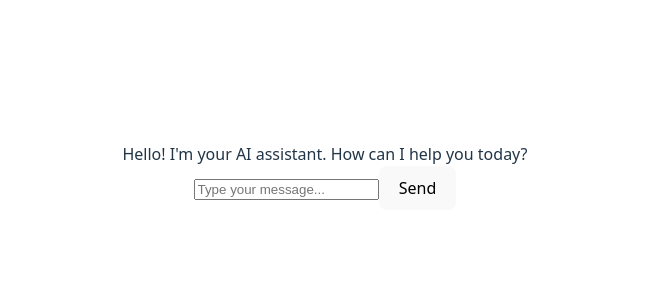
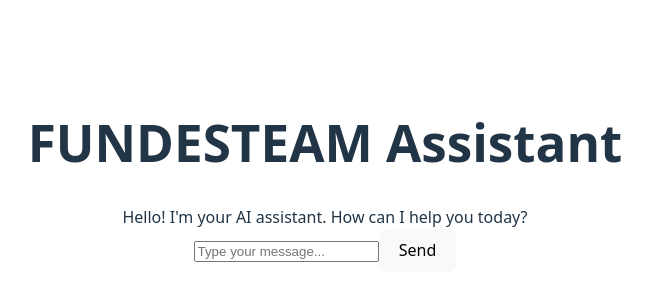
Before and after one commit to Bleedingmetal/FUNDESTEAM, a React (Vite) app in the folder chatbot-frontend/: page / in a window 1280 px wide. Shown: the part 224-524 px from the top of the page, without its empty margins (315-967 px from the left). Built offline with nearby package versions, Linux system fonts and the light colour scheme.

Commit message:
I made too many changes to track will have long description in pull request or final commit

```diff
--- /dev/null
+++ b/chatbot-frontend/src/components/ChatHeader.tsx
@@ -0,0 +1,11 @@
+const ChatHeader = () => {
+    return (
+        <header className="w-full bg-gray-800 border-b border-gray-700 px-6 py-3 flex items-center justify-center">
+            <h1 className="text-lg font-semibold bg-gradient-to-r from-purple-400 to-blue-400 bg-clip-text text-transparent">
+                FUNDESTEAM Assistant
+            </h1>
+        </header>
+    );
+};
+
+export default ChatHeader;
--- a/chatbot-frontend/src/components/ChatInput.tsx
+++ b/chatbot-frontend/src/components/ChatInput.tsx
@@ -8,6 +8,7 @@
     const [text, setText] = useState('');
 
     const handleSend = () => {
+        if (!text.trim()) return;
         onSend(text);
         setText('');
     };
@@ -17,18 +18,18 @@
     };
 
     return (
-        <div className="p-4 bg-gray-700 flex gap-2">
+        <div className="p-3 bg-gray-900 border-t border-gray-800 flex gap-2 items-center">
             <input
                 type="text"
                 value={text}
                 onChange={(e) => setText(e.target.value)}
                 onKeyDown={handleKeyPress}
-                className="flex-1 px-4 py-2 rounded-lg bg-gray-600 text-white focus:outline-none"
+                className="flex-1 px-4 py-2 rounded-xl bg-gray-800 text-gray-200 placeholder-gray-400 focus:outline-none focus:ring-2 focus:ring-purple-500"
                 placeholder="Type your message..."
             />
             <button
                 onClick={handleSend}
-                className="px-4 py-2 bg-blue-600 rounded-lg hover:bg-blue-500 transition"
+                className="px-4 py-2 rounded-xl bg-gradient-to-r from-purple-600 to-blue-600 hover:from-purple-500 hover:to-blue-500 text-white font-medium shadow-md transition"
             >
                 Send
             </button>
--- a/chatbot-frontend/src/components/ChatMessage.tsx
+++ b/chatbot-frontend/src/components/ChatMessage.tsx
@@ -8,7 +8,13 @@
     const isUser = message.sender === 'user';
     return (
         <div className={`flex ${isUser ? 'justify-end' : 'justify-start'}`}>
-            <div className={`px-4 py-2 rounded-lg max-w-xs ${isUser ? 'bg-blue-600 text-white' : 'bg-gray-700 text-gray-100'}`}>
+            <div
+                className={`px-4 py-2 rounded-2xl max-w-xs text-sm shadow-md ${
+                    isUser
+                        ? 'bg-gradient-to-r from-blue-500 to-purple-600 text-white rounded-br-none'
+                        : 'bg-gradient-to-r from-gray-700 to-gray-800 text-gray-100 rounded-bl-none'
+                }`}
+            >
                 {message.text}
             </div>
         </div>
--- a/chatbot-frontend/src/components/ChatWindow.tsx
+++ b/chatbot-frontend/src/components/ChatWindow.tsx
@@ -7,7 +7,7 @@
 
 const ChatWindow: React.FC<ChatWindowProps> = ({ messages }) => {
     return (
-        <div className="flex-1 p-4 overflow-y-auto space-y-3">
+        <div className="flex-1 p-4 overflow-y-auto space-y-3 bg-gradient-to-b from-gray-900 via-gray-800 to-gray-900">
             {messages.map(msg => (
                 <ChatMessage key={msg.id} message={msg} />
             ))}
--- a/chatbot-frontend/src/pages/ChatPage.tsx
+++ b/chatbot-frontend/src/pages/ChatPage.tsx
@@ -1,6 +1,8 @@
 import { useState } from 'react';
+import ChatHeader from '../components/ChatHeader';
 import ChatWindow from '../components/ChatWindow';
 import ChatInput from '../components/ChatInput';
+
 /* pls dont mess with this file it took me forever to get all the errors out of here I will NOT hesitate to end you if this breaks*/
 export interface Message {
     id: number;
@@ -18,17 +20,26 @@
         const newMessage: Message = { id: messages.length + 1, text, sender: 'user' };
         setMessages([...messages, newMessage]);
 
-        // Dummy AI response I will change this to the flask stuff later but rn this is just gonna be like some stuff
+        // Dummy AI response (replace with Flask later)
         setTimeout(() => {
-            const aiResponse: Message = { id: messages.length + 2, text: "The AI doesnt work rn so heres smth aditya wrote: bye bye ", sender: 'ai' };
-            setMessages(prev => [...prev, aiResponse]);
+            const aiResponse: Message = {
+                id: messages.length + 2,
+                text: "The AI doesn’t work rn so here’s smth Aditya wrote: bye bye ",
+                sender: 'ai',
+            };
+            setMessages((prev) => [...prev, aiResponse]);
         }, 1000);
     };
 
     return (
-        <div className="flex flex-col w-full max-w-md h-full bg-gray-800 rounded-xl shadow-lg overflow-hidden">
-            <ChatWindow messages={messages} />
-            <ChatInput onSend={handleSend} />
+        <div className="flex flex-col w-full h-screen bg-gray-900 text-white">
+            <ChatHeader />
+            <div className="flex-1 flex justify-center">
+                <div className="flex flex-col w-full max-w-3xl border-x border-gray-700">
+                    <ChatWindow messages={messages} />
+                    <ChatInput onSend={handleSend} />
+                </div>
+            </div>
         </div>
     );
 };
```
Also changed, not shown: 1 other file (tests, documents, lock files or other folders).
